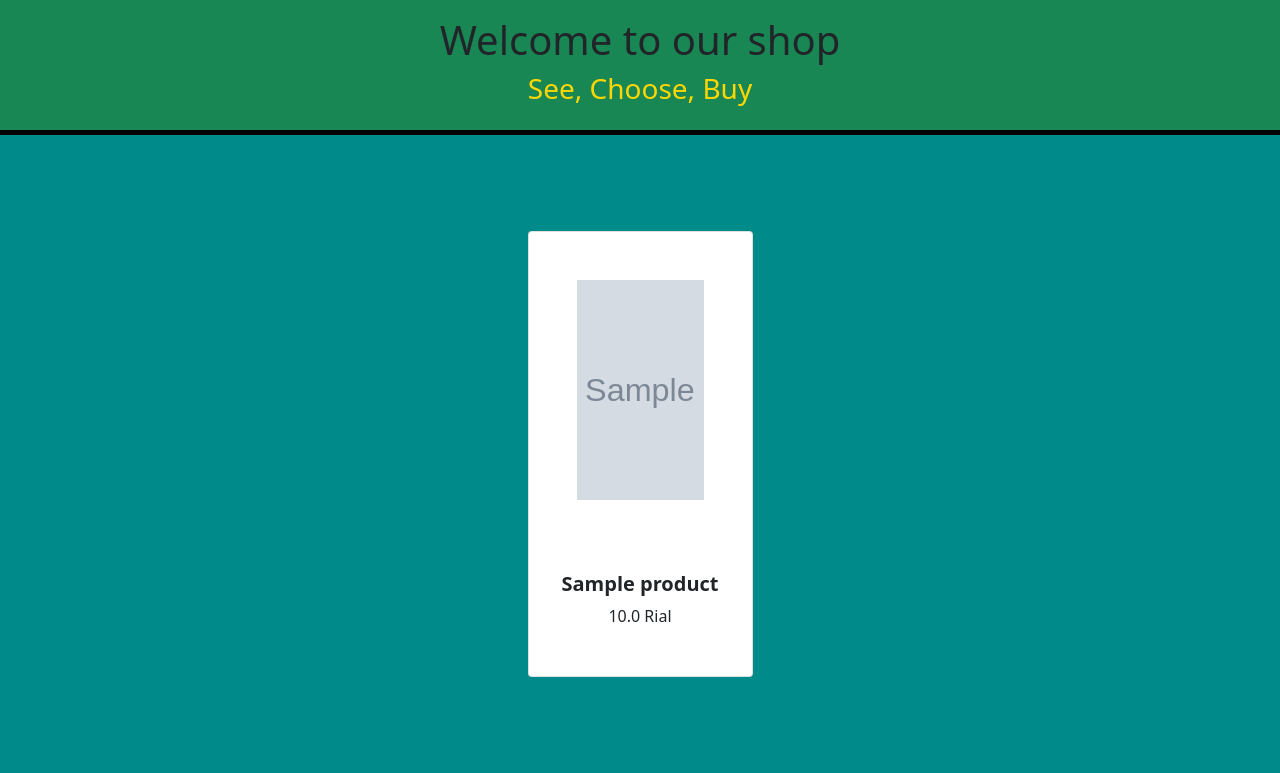
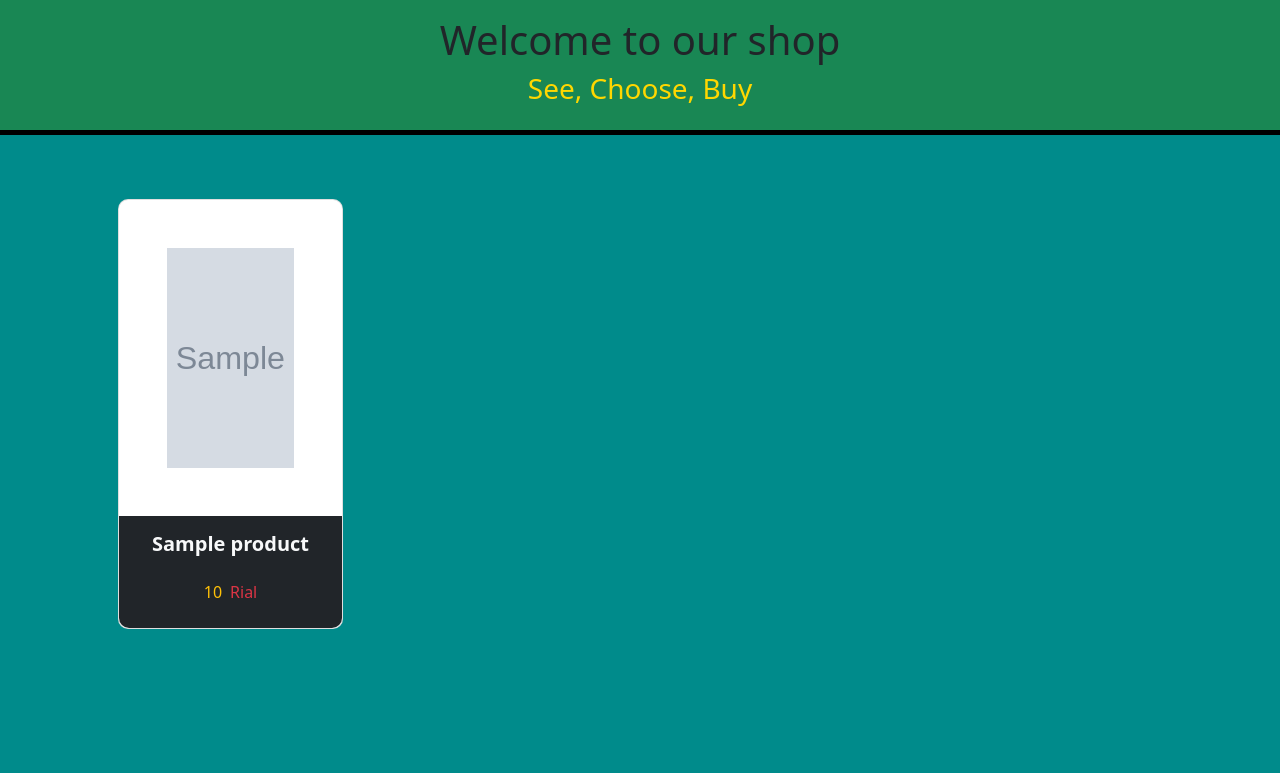
Before and after one commit to sepehrab1996/online-shop, a Django app: page /en/category_product/1/ in a window 1280 px wide. Shown: the part 115-888 px from the top of the page. After the commit the page ends 744 px from the top, so only its background shows below. Run offline with Django 3.2, Linux system fonts and the light colour scheme; a user stored in the database is signed in; tables that the repository leaves empty hold one stand-in row (values such as "Sample post"); grey boxes marked "Sample" are stand-in pictures; some libraries are stand-ins or nearby versions.

Commit message:
change style of product when filter by category

```diff
--- a/templates/products/category_products.html
+++ b/templates/products/category_products.html
@@ -1,17 +1,17 @@
 {% extends 'base/base.html' %}
 {% load i18n %}
-
+{% load humanize %}
 
 
 {% block content %}
     <!-- Section-->
     <!-- display of products-->
-    <section class="py-5">
+    <section class="py-3">
         <div class="container px-4 px-lg-5 mt-5">
-            <div class="row gx-4 gx-lg-5 row-cols-2 row-cols-md-3 row-cols-xl-4 justify-content-center">
+            <div class="row gx-4 gx-lg-5 row-cols-2 row-cols-md-3 row-cols-xl-4 justify-content-start">
                 {% for product in category.products.all %}
                     <div class="col mb-5">
-                        <div class="card h-100 ">
+                        <div class="card h-100 text-light" style="border-radius: 10px">
                             <!-- Product images-->
                             <div id="{{ product.name }}" class="carousel slide " data-bs-ride="carousel">
                                 <div class="carousel-inner">
@@ -24,33 +24,24 @@
                                         </div>
                                     {% endfor %}
                                 </div>
-                                <button class="carousel-control-prev" type="button"
-                                        data-bs-target="#{{ product.name }}"
-                                        data-bs-slide="prev">
-                                    <span class="carousel-control-prev-icon" aria-hidden="true"></span>
-                                    <span class="visually-hidden">Previous</span>
-                                </button>
-                                <button class="carousel-control-next" type="button"
-                                        data-bs-target="#{{ product.name }}"
-                                        data-bs-slide="next">
-                                    <span class="carousel-control-next-icon" aria-hidden="true"></span>
-                                    <span class="visually-hidden">Next</span>
-                                </button>
+
                             </div>
                             {#                        <img class="card-img-top" src="{{ product.image.urls }}" alt="..."/>#}
                             <!-- Product details-->
-                            <div class="card-body p-4">
+                            <div class="card-body bg-dark ">
                                 <div class="text-center">
                                     <!-- Product name-->
                                     <h5 class="fw-bolder">{{ product.name }}</h5>
-                                    <!-- Product price-->
-                                    {{ product.price }} {% translate 'Rial' %}<br>
+
+
 
                                 </div>
                             </div>
                             <!-- Product actions-->
-                            <div class="card-footer p-4 pt-0 border-top-0 bg-transparent">
+                            <div class="card-footer p-4 pt-0 border-top-0 bg-dark d-flex justify-content-center text-warning" style="border-bottom-left-radius: 10px; border-bottom-right-radius:10px; ">
                                <a href="{% url 'products:product_detail' product.id %}"  class="stretched-link"></a>
+                                <!-- Product price-->
+                                {{ product.price|floatformat|intcomma }} <span class="text-danger ml-2">{% translate 'Rial' %}</span>
                             </div>
                         </div>
                     </div>
```
